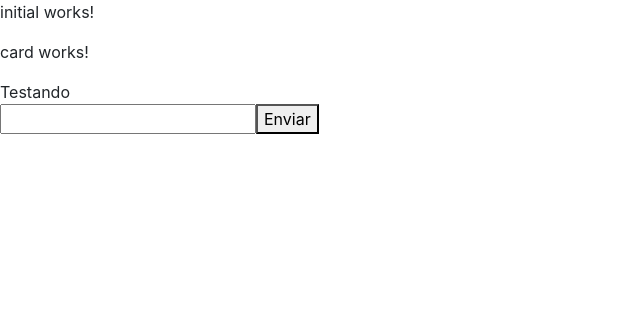
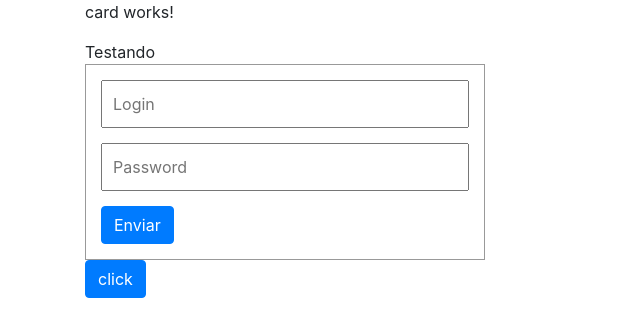
Before and after one commit to edergabriel/angular-application, an Angular app: page / in a window 1280 px wide. Shown: the top 336 px of the page, without its empty margins (0-640 px from the left). Built offline with nearby package versions, Linux system fonts and the light colour scheme.

Commit message:
Página de Login e Dashboard

```diff
--- a/src/app/app-routing.module.ts
+++ b/src/app/app-routing.module.ts
@@ -2,7 +2,7 @@ import { NgModule } from '@angular/core';
 import { Routes, RouterModule } from '@angular/router';
 import { InitialComponent } from './pages/initial/initial.component';
 import { ConfigComponent } from './pages/config/config.component';
-
+import { DashboardComponent } from './pages/auth/dashboard/dashboard.component';
 
 const routes: Routes = [
   {
@@ -13,6 +13,10 @@ const routes: Routes = [
   {
     path: 'config',
     component: ConfigComponent
+  },
+  {
+    path: 'dashboard',
+    component: DashboardComponent
   },
   /*{
     path: '',
--- a/src/app/app.component.scss
+++ b/src/app/app.component.scss
@@ -0,0 +1,9 @@
+* {
+    margin:0;
+    padding:0;
+}
+
+input {
+    padding: 10px;
+    float: left;
+}
--- a/src/app/app.module.ts
+++ b/src/app/app.module.ts
@@ -6,13 +6,15 @@ import { AppComponent } from './app.component';
 import { InitialComponent } from './pages/initial/initial.component';
 import { ConfigComponent } from './pages/config/config.component';
 import { CardComponent } from './components/card/card.component';
+import { DashboardComponent } from './pages/auth/dashboard/dashboard.component';
 
 @NgModule({
   declarations: [
     AppComponent,
     InitialComponent,
     ConfigComponent,
-    CardComponent
+    CardComponent,
+    DashboardComponent
   ],
   imports: [
     BrowserModule,
--- /dev/null
+++ b/src/app/pages/auth/dashboard/dashboard.component.html
@@ -0,0 +1 @@
+<p>dashboard works!</p>
--- /dev/null
+++ b/src/app/pages/auth/dashboard/dashboard.component.ts
@@ -0,0 +1,15 @@
+import { Component, OnInit } from '@angular/core';
+
+@Component({
+  selector: 'app-dashboard',
+  templateUrl: './dashboard.component.html',
+  styleUrls: ['./dashboard.component.scss']
+})
+export class DashboardComponent implements OnInit {
+
+  constructor() { }
+
+  ngOnInit() {
+  }
+
+}
--- a/src/app/pages/initial/initial.component.html
+++ b/src/app/pages/initial/initial.component.html
@@ -1,8 +1,11 @@
-<p>initial works!</p>
+<div class="container">
+    <app-card [teste]="nome" (numero)="showNumber($event)"></app-card>
 
-<app-card [teste]="nome" (numero)="showNumber($event)"></app-card>
+    <form autocomplete="off">
+        <input type="text" placeholder="Login">
+        <input type="password" placeholder="Password">
+        <button (click)="login()" class="btn btn-primary">Enviar</button>
+    </form>
 
-<form>
-    <input type="text">
-    <button>Enviar</button>
-</form>
+    <button (click)="login()" class="btn btn-primary" >click</button>
+</div>
--- a/src/app/pages/initial/initial.component.ts
+++ b/src/app/pages/initial/initial.component.ts
@@ -1,5 +1,5 @@
 import { Component, OnInit } from '@angular/core';
-
+import { Router } from '@angular/router';
 @Component({
   selector: 'app-initial',
   templateUrl: './initial.component.html',
@@ -9,9 +9,13 @@ export class InitialComponent implements OnInit {
 
   nome = "Testando";
 
-  constructor() { }
+  constructor(private router: Router) { }
 
   ngOnInit() {
+  }
+
+  login() {
+    this.router.navigate(['dashboard']);
   }
 
   showNumber(number) {
--- a/src/styles.scss
+++ b/src/styles.scss
@@ -1,2 +1,20 @@
 /* You can add global styles to this file, and also import other style files */
 @import '../node_modules/bootstrap/dist/css/bootstrap.min.css';
+
+* {
+    margin:0;
+    padding:0;
+}
+
+form {
+    border: solid 1px #999;
+    padding: 15px;
+    width: 400px;
+}
+
+input {
+    float: left;
+    width: 100%;
+    padding: 10px;
+    margin-bottom: 15px;
+}
```
Also changed, not shown: src/app/pages/auth/dashboard/dashboard.component.scss (added), 1 other file (tests, documents, lock files or other folders).
